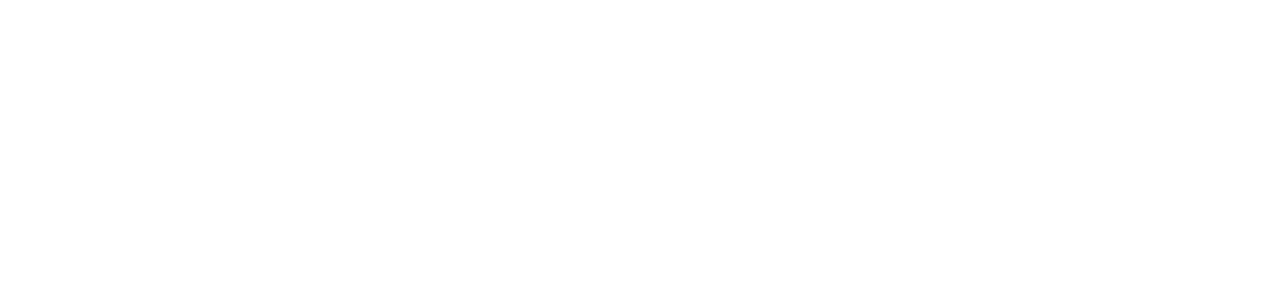
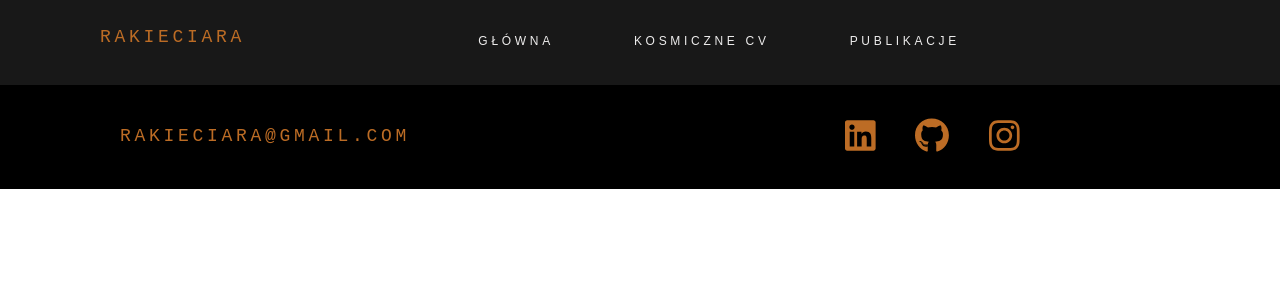
Before and after one commit to ocode123/rakieciara, a React (Create React App) app: page /articles in a window 1280 px wide. Before the commit this address had no page. Shown: the top 300 px of the page. Built offline with nearby package versions, Linux system fonts and the light colour scheme.

Commit message:
base for subpage components

```diff
--- a/src/App.js
+++ b/src/App.js
@@ -2,6 +2,8 @@ import './App.scss';
 import {Route, Routes,} from 'react-router-dom'
 import Layout from './components/Layout';
 import Home from './components/Home';
+import Articles from './components/Articles';
+import Cv from './components/Cv';
 
 function App() {
   return (
@@ -9,6 +11,8 @@ function App() {
     <Routes>
     <Route path='/' element ={<Layout/>}>
     <Route index element ={<Home/>} />
+    <Route path='/articles'  element ={<Articles/>} />
+    <Route path='/cv'  element ={<Cv/>} />
     </Route>
   </Routes>
   );
--- /dev/null
+++ b/src/components/Articles/index.js
@@ -0,0 +1,10 @@
+import './index.scss';
+
+const Articles = () => {
+    return (<h1> ARTYKUŁY
+    </h1>)
+    }
+
+
+
+export default Articles
--- /dev/null
+++ b/src/components/Articles/index.scss
@@ -0,0 +1 @@
+@import '../../App.scss';
--- /dev/null
+++ b/src/components/Cv/index.js
@@ -0,0 +1,10 @@
+import './index.scss';
+
+const Cv = () => {
+    return (<h1> Kosmiczne CV
+    </h1>)
+    }
+
+
+
+export default Cv
--- /dev/null
+++ b/src/components/Cv/index.scss
@@ -0,0 +1 @@
+@import '../../App.scss';
--- a/src/components/Navbar/index.js
+++ b/src/components/Navbar/index.js
@@ -25,14 +25,14 @@ const Navbar = () =>
   <NavLink
     activeclassname="active"
     className="about-link"
-    to="/"> KOSMICZNE&nbsp;CV
+    to="/cv"> KOSMICZNE&nbsp;CV
   </NavLink>
   </li>
   <li>
   <NavLink
     activeclassname="active"
     className="portfolio-link"
-    to="/">PUBLIKACJE
+    to="/articles">PUBLIKACJE
   </NavLink></li>
   </ul>
 </nav>
```
